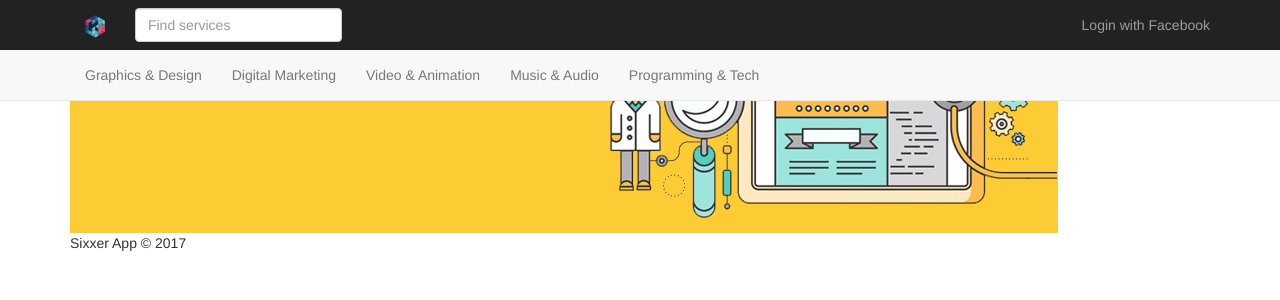
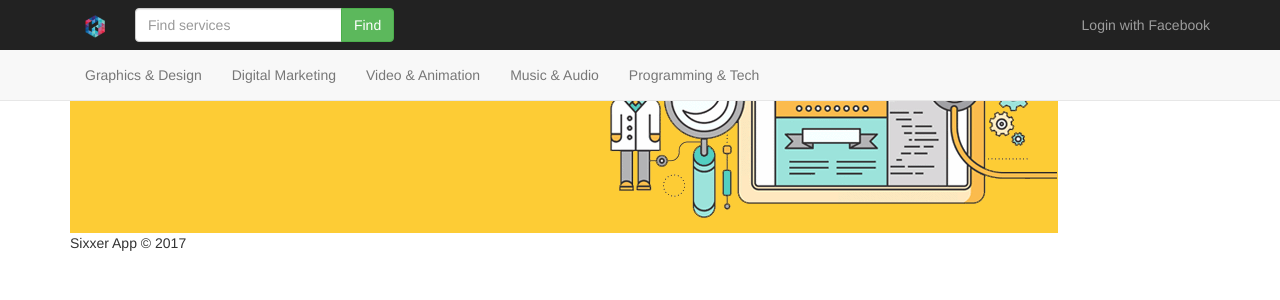
Before and after one commit to ROXy10/sixerr, a Django app: page /?next=/create_gig/ in a window 1280 px wide. Shown: the top 300 px of the page. Run offline with Django 3.2, Linux system fonts and the light colour scheme; data that the repository does not hold is empty; some libraries are stand-ins or nearby versions.

Commit message:
templates: update search form

```diff
--- a/sixerrapp/templates/base.html
+++ b/sixerrapp/templates/base.html
@@ -17,9 +17,12 @@
             <div class="navbar-header">
                 <a class="navbar-brand" href="/"><img src="{% static 'img/logo.png' %}" height="23"></a>
             </div>
-            <form class="navbar-form navbar-left" role="search">
-                <div class="form-group">
-                    <input type="text" class="form-control" placeholder="Find services">
+            <form class="navbar-form navbar-left" role="search" method="get" action="/search/">
+                <div class="input-group">
+                    <input type="text" name="title" class="form-control" placeholder="Find services">
+                    <span class="input-group-btn">
+                        <button class="btn btn-success">Find</button>
+                    </span>
                 </div>
             </form>
             <ul class="nav navbar-nav navbar-right">
```
